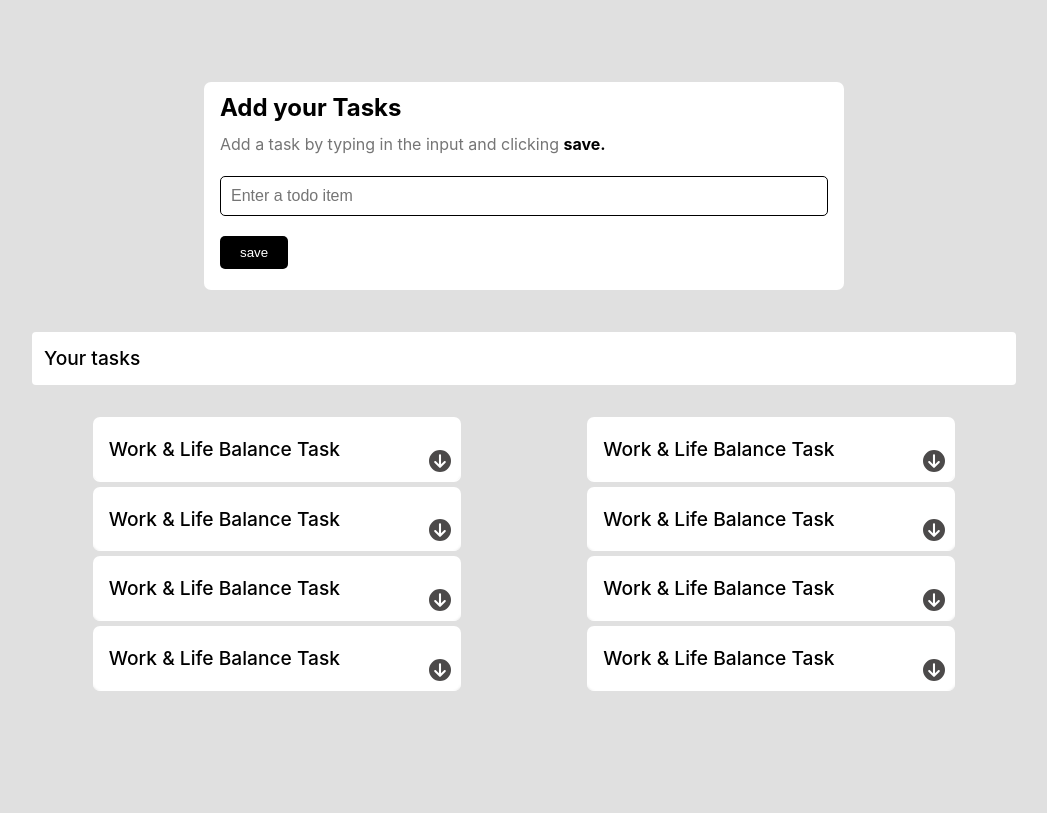
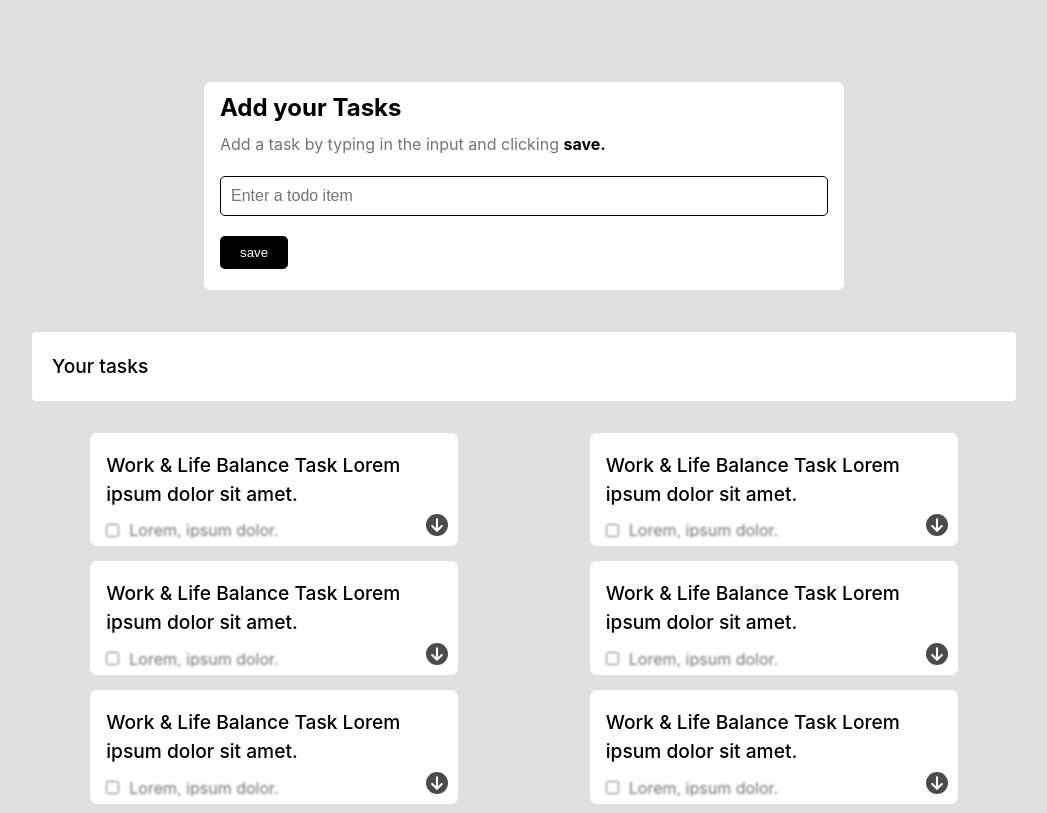
Before and after one commit to SayidMushtaQ/TodoMate-CLI, a React (Vite) app: page / in a window 1280 px wide. Shown: the whole page, without its empty margins (116-1163 px from the left). Built offline with nearby package versions, Linux system fonts and the light colour scheme; no server answers.

Commit message:
Did with - UI

```diff
--- a/src/components/Todo.component.tsx
+++ b/src/components/Todo.component.tsx
@@ -10,17 +10,17 @@ import { useMutation } from "@tanstack/react-query";
 import { getAllSubTodosHandler } from "../helpers/todoApi.helper";
 export default function Todo() {
   const [toggle, setToggle] = useState(false);
-  const [addToglle,setAddToggle] = useState(false);
-  const {mutate,data:subTodos} = useMutation({ /*Better to use useQuery */
-    mutationFn:getAllSubTodosHandler
-  })
+  const [addToglle, setAddToggle] = useState(false);
+  const { mutate, data: subTodos } = useMutation({
+    /*Better to use useQuery */ mutationFn: getAllSubTodosHandler,
+  });
   // useEffect(()=>{
   //     const todoID = todo._id
   //     mutate(todoID)
   // },[todo._id,mutate]);
   return (
     <div className={style.todo}>
-      <span>Work & Life Balance Task</span>
+      <span>Work & Life Balance Task Lorem ipsum dolor sit amet.</span>
 
       <div>
         <div className={clsx(style.subTodos, { [style.openTodos]: toggle })}>
@@ -28,6 +28,19 @@ export default function Todo() {
             <input type="checkbox" name="option1" value="Option 1" />
             <span> Lorem, ipsum dolor. </span>
           </label>
+          <label>
+            <input type="checkbox" name="option1" value="Option 1" />
+            <span> Lorem, ipsum dolor. </span>
+          </label>
+          <label>
+            <input type="checkbox" name="option1" value="Option 1" />
+            <span> Lorem, ipsum dolor. </span>
+          </label>
+          <label>
+            <input type="checkbox" name="option1" value="Option 1" />
+            <span> Lorem, ipsum dolor. </span>
+          </label>
+
         </div>
         <div
           className={clsx(style.todoBottomDefault, {
@@ -46,13 +59,15 @@ export default function Todo() {
         </div>
       </div>
 
-        {toggle &&
-        <div className={style.addingSubTodo}>
-          <button aria-label="Adding" title="Add sub Todos" onClick={()=>setAddToggle(true)}>
-            <IoMdAddCircleOutline size={23}/>
+      <div className={clsx(style.addingSubTodo,{[style.addingActionToggle]:toggle})}>
+        <button
+          aria-label="Adding"
+          title="Add sub Todos"
+          onClick={() => setAddToggle(true)}
+        >
+          <IoMdAddCircleOutline size={25} />
         </button>
       </div>
-        }
       {addToglle && <AddingSubTodo />}
     </div>
   );
--- a/src/styles/navigation.module.css
+++ b/src/styles/navigation.module.css
@@ -1,6 +1,6 @@
 .navigationBox{
     background-color: var(--primary-background);
-    padding: 12px;
+    padding: 20px;
     border-radius: calc(var( --box-border-radius) - 3px);
 }
 .navigationBox > span{
--- a/src/styles/todos.module.css
+++ b/src/styles/todos.module.css
@@ -1,7 +1,7 @@
 .todos{
     width: 100%;
     display: grid;
-    gap: 5px;
+    gap: 15px;
     grid-template-columns: repeat(auto-fill, minmax(350px, 1fr));
     place-content: center;
     place-items: center;
@@ -16,6 +16,7 @@
 }
 .todo > span{
     font-size: 1.2rem;
+    width: 19rem;
     font-weight: 500;
     display: block;
     margin: 10px 0px;
@@ -24,7 +25,7 @@
     display: flex;
     flex-direction: column;
     gap: 4px;
-    max-height:0px;
+    max-height:20px;
     overflow: hidden;
     transition: max-height 0.5s;
     transition-timing-function: ease-in-out;
@@ -72,14 +73,19 @@
     position: absolute;
     top: 18px;
     right: 9px;
+    visibility: hidden;
+    transition: visibility  0.3s;
+
 }
 .addingSubTodo > button{
     background-color: white;
     color: black;
-    padding: 3px;
     cursor: pointer;
     display: flex;
     justify-content: center;
     align-items: center;
-    border-radius: 5px;
 }
+
+.addingActionToggle{
+    visibility: visible;
+}
--- a/src/styles/userInput.module.css
+++ b/src/styles/userInput.module.css
@@ -61,4 +61,5 @@
     display: flex;
     justify-content: center;
     align-items: center;
+    z-index: 50;
 }
```
Also changed, not shown: src/components/Todos.component.tsx (line endings or trailing spaces). Lines whose indentation alone changed are shown as unchanged.
